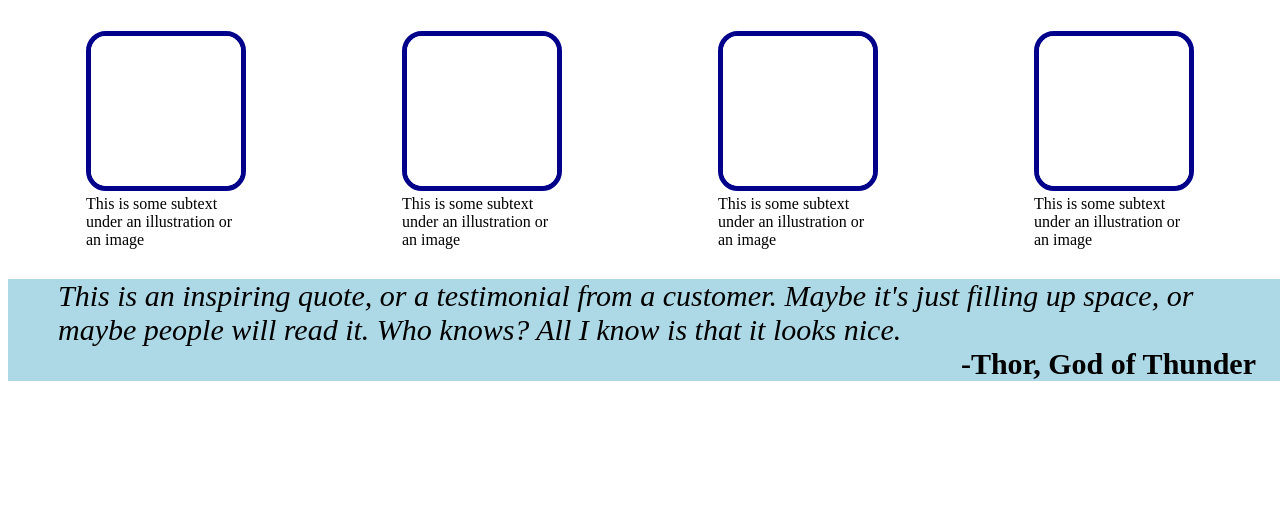
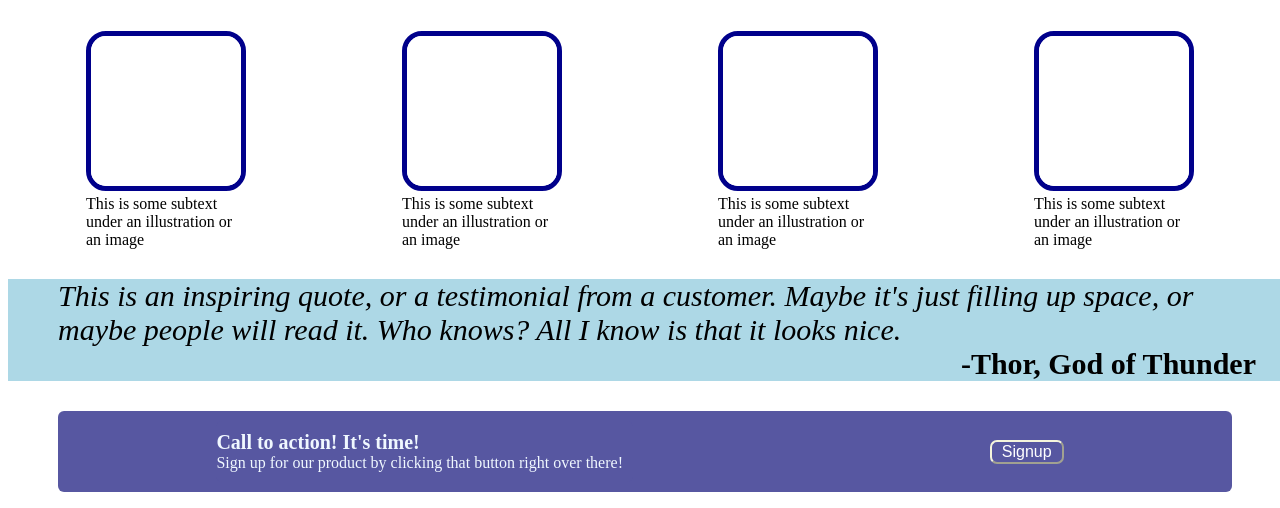
Before and after one commit to Adurot/landing-page, a plain HTML site: page index.html in a window 1280 px wide. Shown: the part 554-1062 px from the top of the page. Before the commit the page ends 965 px from the top, so only its background shows below. Drawn offline with Linux system fonts and the light colour scheme.

Commit message:
Added 'call to action' below quote

```diff
--- a/index.html
+++ b/index.html
@@ -90,11 +90,21 @@
         </ul>
 
     </div>
+    <div class="action">
+        <ul>
+            <il>
+            <div class="recruit">
+                <ul>
+                    <il>Call to action! It's time!</il>
+                    <il>Sign up for our product by clicking that button right over there!</il>
+                </ul>
 
-    <div class="recruit">
-
-
+            </div>
+            </il>
+            <il>
+                <button>Signup</button>
+            </il>
+        </ul>
     </div>
-
 </body>
 </html>
--- a/style.css
+++ b/style.css
@@ -76,6 +76,7 @@ a{
 }
 .picture ul :nth-child(2){
     font-size: 16px;
+    color:beige;
 
 }
 /*
@@ -156,3 +157,41 @@ a{
     font-weight: 600;
     margin-left: auto;
 }
+
+.action ul{
+    display:flex;
+    flex-direction: row;
+    align-items: center;
+    justify-content: space-around;
+    background-color: rgb(87, 87, 161);
+    color:aliceblue;
+    border-color:blue;
+    border-radius: 6px;
+    padding: 10px;
+    padding-left: 0px;
+    margin-left:  50px;
+    margin-right: 40px;
+}
+
+.recruit ul{
+    display: flex;
+    flex-direction:  column;
+    align-items: flex-start;
+    margin-left: 0px
+
+}
+
+.recruit ul :first-child{
+    font-size: 20px;
+    font-weight: 600;
+}
+
+.action ul button{
+    background-color: rgb(87, 87, 161);
+    border-radius: 7px;
+    border-color: beige;
+    color: white;
+    font-size: 16px;
+    padding-left:10px;
+    padding-right: 10px;
+}
```
